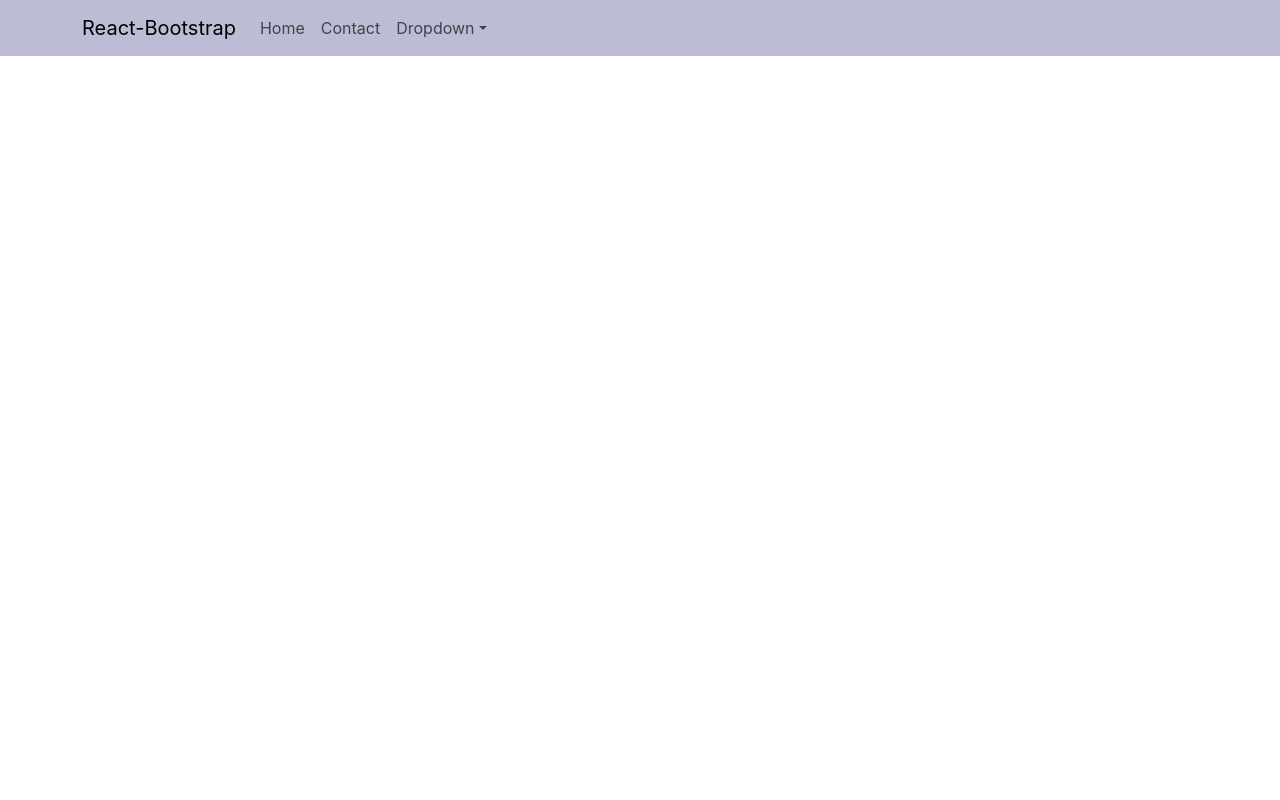
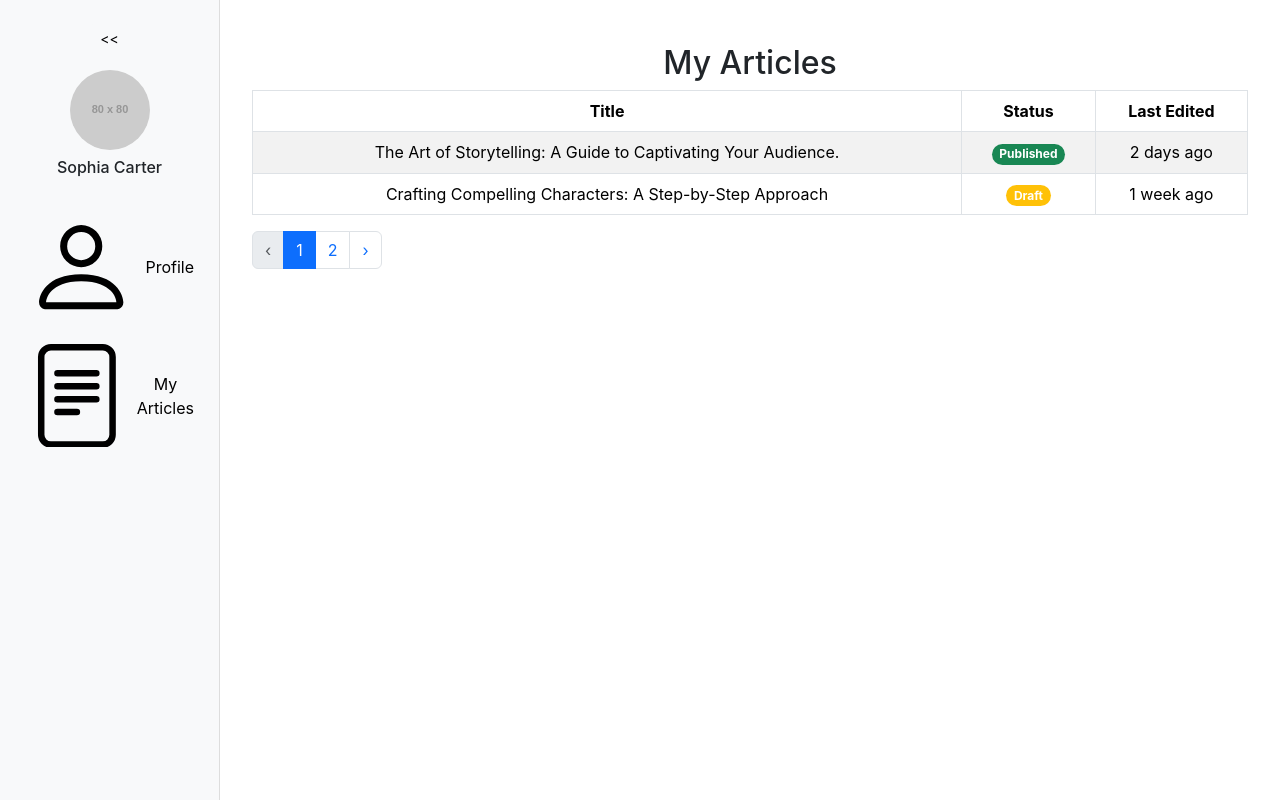
Before and after one commit to f0ring/MYPROJECT, a React (Create React App) app: page /dashboard/articles in a window 1280 px wide. Built offline with nearby package versions, Linux system fonts and the light colour scheme.

Commit message:
Implemented a expand and collapsed button in the sidebar

```diff
--- a/package.json
+++ b/package.json
@@ -10,6 +10,7 @@
     "bootstrap": "^5.3.7",
     "react": "^19.1.1",
     "react-bootstrap": "^2.10.10",
+    "react-bootstrap-icons": "^1.11.6",
     "react-dom": "^19.1.1",
     "react-router-dom": "^7.7.1",
     "react-scripts": "5.0.1",
--- a/src/App.js
+++ b/src/App.js
@@ -1,26 +1,25 @@
-import logo from './logo.svg';
 import './App.css';
-import Navbarr from './components/navbar';
+import Sidebar from './components/sidebar';
+import Profile from './page/profile';   // or './page/profile' if you keep lowercase
+import Articles from './page/articles'; // or './page/articles'
 import Home from './page/home';
 import Contact from './page/contact';
-import { BrowserRouter, Routes, Route, Link } from 'react-router-dom';
 import About from './page/about';
+import { BrowserRouter, Routes, Route } from 'react-router-dom';
+
 function App() {
   return (
     <BrowserRouter>
-      <div className="App">
-        <Navbarr></Navbarr>
+      <div className="App d-flex">
+        <Sidebar />
+        <div style={{ flex: 1, padding: "20px" }}>
+          <Routes>
+
+            <Route path="/dashboard/profile" element={<Profile />} />
+            <Route path="/dashboard/articles" element={<Articles />} />
+          </Routes>
+        </div>
       </div>
-
-      <div>
-        <Routes>
-          <Route path='/' element={<Home/>}></Route>
-          <Route path='/contact' element={<Contact/>}>
-            <Route path='about/:id' element={<About/>}/>
-          </Route>
-        </Routes>
-      </div>
-
     </BrowserRouter>
   );
 }
--- /dev/null
+++ b/src/components/sidebar.jsx
@@ -0,0 +1,48 @@
+import { useState } from "react";
+import { Link } from "react-router-dom";
+import { Button, Image } from "react-bootstrap";
+import { Person, FileText } from "react-bootstrap-icons";
+import styles from "../css/sidebar.module.css";
+
+const Sidebar = () => {
+  const [isOpen, setIsOpen] = useState(true);
+
+  return (
+    <div className={`${styles.sidebar} ${isOpen ? styles.open : styles.closed}`}>
+      <Button
+        variant="light"
+        size="sm"
+        onClick={() => setIsOpen(!isOpen)}
+        className="mt-2 mb-3"
+      >
+        {isOpen ? "<<" : ">>"}
+      </Button>
+
+      {isOpen && (
+        <div className="text-center">
+          <Image
+            src="https://via.placeholder.com/80"
+            roundedCircle
+            alt="profile"
+          />
+          <h6 className="mt-2">Sophia Carter</h6>
+        </div>
+      )}
+
+      <ul className="list-unstyled mt-4">
+        <li>
+          <Link to="/dashboard/profile" className={styles.link}>
+            <Person className="me-2" /> {isOpen && "Profile"}
+          </Link>
+        </li>
+        <li>
+          <Link to="/dashboard/articles" className={styles.link}>
+            <FileText className="me-2" /> {isOpen && "My Articles"}
+          </Link>
+        </li>
+      </ul>
+    </div>
+  );
+};
+
+export default Sidebar;
--- /dev/null
+++ b/src/css/sidebar.module.css
@@ -0,0 +1,28 @@
+.sidebar {
+  background: #f8f9fa;
+  height: 100vh;
+  transition: width 0.3s ease;
+  padding: 15px;
+  border-right: 1px solid #ddd;
+}
+
+.sidebar.open {
+  width: 220px;
+}
+
+.sidebar.closed {
+  width: 70px;
+}
+
+.link {
+  display: flex;
+  align-items: center;
+  padding: 10px;
+  text-decoration: none;
+  color: black;
+  border-radius: 8px;
+}
+
+.link:hover {
+  background-color: #e9ecef;
+}
--- /dev/null
+++ b/src/page/articles.jsx
@@ -0,0 +1,63 @@
+import { useState } from "react";
+import { Table, Badge, Pagination } from "react-bootstrap";
+
+const allArticles = [
+  { id: 1, title: "The Art of Storytelling: A Guide to Captivating Your Audience.", status: "Published", edited: "2 days ago" },
+  { id: 2, title: "Crafting Compelling Characters: A Step-by-Step Approach", status: "Draft", edited: "1 week ago" },
+  { id: 3, title: "Mastering Dialogue in Fiction: Techniques for Realistic Conversations", status: "Published", edited: "2 weeks ago" },
+];
+
+const Articles = () => {
+  const [currentPage, setCurrentPage] = useState(1);
+  const perPage = 2;
+
+  const indexOfLast = currentPage * perPage;
+  const indexOfFirst = indexOfLast - perPage;
+  const currentArticles = allArticles.slice(indexOfFirst, indexOfLast);
+
+  const totalPages = Math.ceil(allArticles.length / perPage);
+
+  return (
+    <div className="container mt-4">
+      <h2>My Articles</h2>
+      <Table striped bordered hover>
+        <thead>
+          <tr>
+            <th>Title</th>
+            <th>Status</th>
+            <th>Last Edited</th>
+          </tr>
+        </thead>
+        <tbody>
+          {currentArticles.map(article => (
+            <tr key={article.id}>
+              <td>{article.title}</td>
+              <td>
+                <Badge pill bg={article.status === "Published" ? "success" : "warning"}>
+                  {article.status}
+                </Badge>
+              </td>
+              <td>{article.edited}</td>
+            </tr>
+          ))}
+        </tbody>
+      </Table>
+
+      <Pagination>
+        <Pagination.Prev disabled={currentPage === 1} onClick={() => setCurrentPage(currentPage - 1)} />
+        {[...Array(totalPages)].map((_, i) => (
+          <Pagination.Item
+            key={i + 1}
+            active={i + 1 === currentPage}
+            onClick={() => setCurrentPage(i + 1)}
+          >
+            {i + 1}
+          </Pagination.Item>
+        ))}
+        <Pagination.Next disabled={currentPage === totalPages} onClick={() => setCurrentPage(currentPage + 1)} />
+      </Pagination>
+    </div>
+  );
+};
+
+export default Articles;
--- /dev/null
+++ b/src/page/profile.jsx
@@ -0,0 +1,21 @@
+import { Card, Badge } from "react-bootstrap";
+
+const Profile = () => {
+  return (
+    <div className="container mt-4">
+      <Card style={{ maxWidth: "500px", margin: "0 auto" }}>
+        <Card.Img variant="top" src="https://via.placeholder.com/200" />
+        <Card.Body>
+          <Card.Title>Sophia Carter</Card.Title>
+          <Card.Text><strong>Email:</strong> sophia@example.com</Card.Text>
+          <Card.Text><strong>Date Joined:</strong> Feb 12, 2022</Card.Text>
+          <Card.Text>
+            <strong>Status:</strong> <Badge pill bg="success">Active</Badge>
+          </Card.Text>
+        </Card.Body>
+      </Card>
+    </div>
+  );
+};
+
+export default Profile;
```
Also changed, not shown: 1 other file (tests, documents, lock files or other folders).
